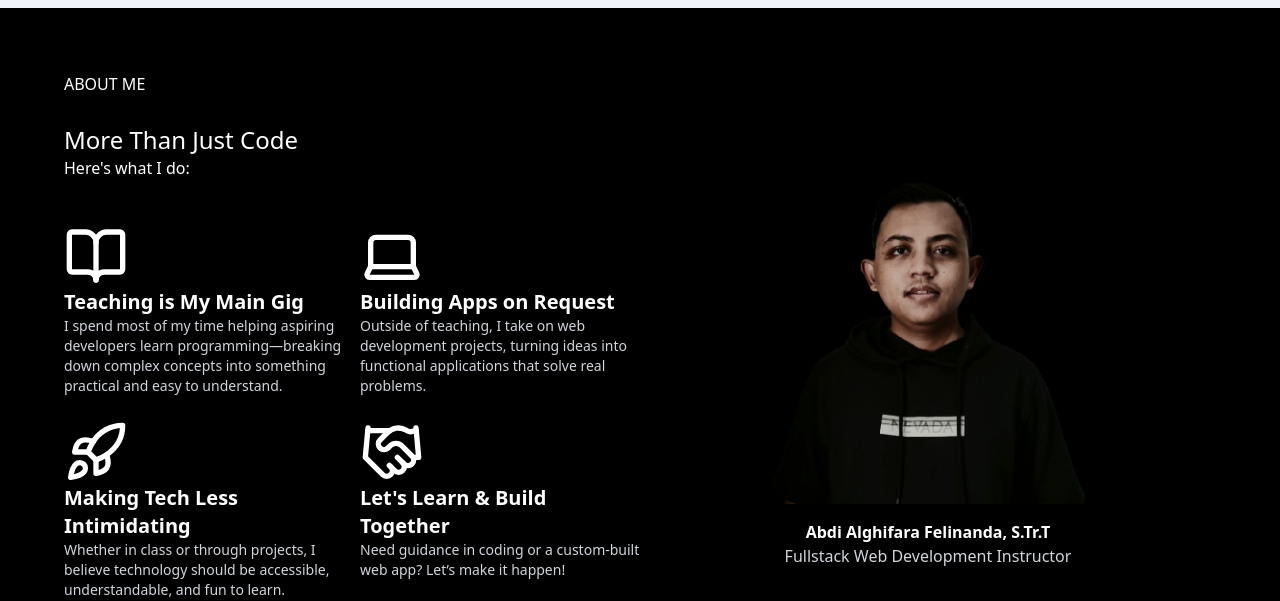
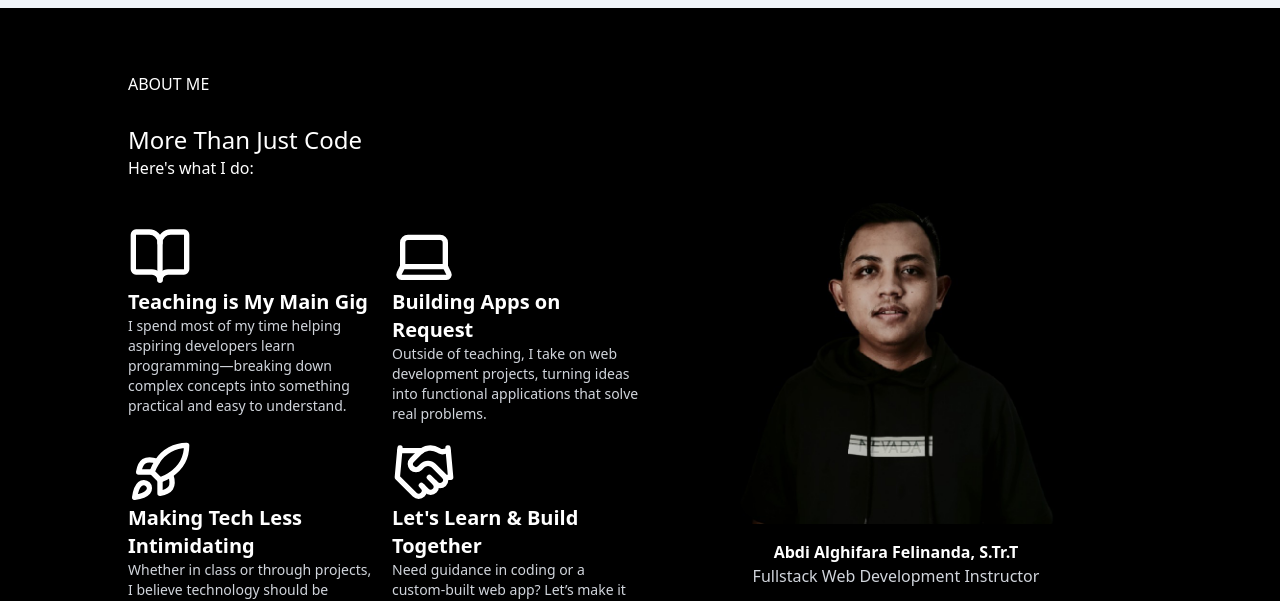
Before and after one commit to Abdi-01/personal-website, a Next.js app: page / in a window 1280 px wide. Shown: the part 900-1501 px from the top of the page. Built offline with nearby package versions, Linux system fonts and the light colour scheme.

Commit message:
revamp: animated section

```diff
--- a/package.json
+++ b/package.json
@@ -30,6 +30,7 @@
     "react-dom": "^19.0.0",
     "react-hook-form": "^7.54.2",
     "react-icons": "^5.5.0",
+    "react-intersection-observer": "^9.16.0",
     "sonner": "^2.0.1",
     "tailwind-merge": "^3.0.2",
     "tinymce": "^7.7.2",
--- a/src/app/layout.tsx
+++ b/src/app/layout.tsx
@@ -3,6 +3,7 @@ import { Geist, Geist_Mono } from "next/font/google";
 import "./globals.css";
 import Navbar from "@/components/core/Navbar/Navbar";
 import Footer from "@/components/core/Footer";
+import Transition from "@/components/motion/Transition";
 
 const geistSans = Geist({
   variable: "--font-geist-sans",
@@ -30,7 +31,11 @@ export default function RootLayout({
         className={`${geistSans.variable} ${geistMono.variable} antialiased`}
       >
         <Navbar />
-        <div className="min-h-screen">{children}</div>
+        <div className="min-h-screen">
+          {/* <Transition> */}
+          {children}
+          {/* </Transition> */}
+        </div>
         <Footer />
       </body>
     </html>
--- a/src/components/core/Container.tsx
+++ b/src/components/core/Container.tsx
@@ -1,11 +1,21 @@
 import * as React from "react";
+import Transition from "../motion/Transition";
+import AnimatedSection from "../motion/SectionTransition";
 
 interface IContainerProps {
   children: React.ReactNode;
+  id?: string;
 }
 
-const Container: React.FunctionComponent<IContainerProps> = ({ children }) => {
-  return <main className="container m-auto sm:px-16 2xl:px-0">{children}</main>;
+const Container: React.FunctionComponent<IContainerProps> = ({
+  children,
+  id,
+}) => {
+  return (
+    <main id={id} className="container m-auto sm:px-16 2xl:px-0">
+      <AnimatedSection id={id}>{children}</AnimatedSection>
+    </main>
+  );
 };
 
 export default Container;
--- /dev/null
+++ b/src/components/motion/SectionTransition.tsx
@@ -0,0 +1,43 @@
+// components/AnimatedSection.tsx
+"use client";
+
+import { motion, useAnimation } from "framer-motion";
+import { useEffect, useRef } from "react";
+import { useInView } from "react-intersection-observer";
+
+interface Props {
+  children: React.ReactNode;
+  id?: string;
+}
+
+export default function AnimatedSection({ children, id }: Props) {
+  const controls = useAnimation();
+  const [ref, inView] = useInView({ triggerOnce: true, threshold: 0.2 });
+
+  useEffect(() => {
+    if (inView) {
+      controls.start("visible");
+    }
+  }, [inView]);
+
+  const variants = {
+    hidden: { opacity: 0, y: 50 },
+    visible: {
+      opacity: 1,
+      y: 0,
+      transition: { duration: 0.6, ease: "easeOut" },
+    },
+  };
+
+  return (
+    <motion.section
+      id={id}
+      ref={ref}
+      initial="hidden"
+      animate={controls}
+      variants={variants}
+    >
+      {children}
+    </motion.section>
+  );
+}
--- a/src/views/Landing/components/About.tsx
+++ b/src/views/Landing/components/About.tsx
@@ -6,8 +6,9 @@ import Container from "@/components/core/Container";
 
 const About = () => {
   return (
-    // <Container>
-    <section id="about" className="bg-black">
+    <div className="bg-black">
+      <Container id="about">
+        <section className="bg-black">
           <div className="container  m-auto md:flex px-8 md:px-16 py-16 items-center">
             <div className="md:flex-1/2 space-y-7 text-white">
               <h2 className="uppercase">About Me</h2>
@@ -27,10 +28,13 @@ const About = () => {
                 </div>
                 <div className="text-center md:text-left">
                   <Laptop className="w-10 md:w-16 h-10 md:h-16 m-auto md:m-0 mb-6" />
-              <h3 className="text-xl font-bold">Building Apps on Request</h3>
+                  <h3 className="text-xl font-bold">
+                    Building Apps on Request
+                  </h3>
                   <p className="text-sm text-gray-300 font-light">
-                Outside of teaching, I take on web development projects, turning
-                ideas into functional applications that solve real problems.
+                    Outside of teaching, I take on web development projects,
+                    turning ideas into functional applications that solve real
+                    problems.
                   </p>
                 </div>
                 <div className="text-center md:text-left">
@@ -49,8 +53,8 @@ const About = () => {
                     Let&apos;s Learn & Build Together
                   </h3>
                   <p className="text-sm text-gray-300 font-light">
-                Need guidance in coding or a custom-built web app? Let’s make it
-                happen!
+                    Need guidance in coding or a custom-built web app? Let’s
+                    make it happen!
                   </p>
                 </div>
               </div>
@@ -70,8 +74,9 @@ const About = () => {
               </p>
             </div>
           </div>
-    </section>
-    // </Container>
+        </section>{" "}
+      </Container>
+    </div>
   );
 };
 
--- a/src/views/Landing/components/AlumniCareer.tsx
+++ b/src/views/Landing/components/AlumniCareer.tsx
@@ -5,11 +5,8 @@ import Image from "next/image";
 
 const AlumniCareer = () => {
   return (
-    <Container>
-      <section
-        id="alumniCareer"
-        className="space-y-7 px-6 md:px-16 py-10 md:py-16"
-      >
+    <Container id="alumniCareer">
+      <section className="space-y-7 px-6 md:px-16 py-10 md:py-16">
         <div>
           <h2 className="text-center uppercase text-gray-500">
             From Learning to Earning
--- a/src/views/Landing/components/Articles.tsx
+++ b/src/views/Landing/components/Articles.tsx
@@ -38,8 +38,8 @@ const articles = [
 
 const Articles = () => {
   return (
-    <Container>
-      <section id="articles" className="space-y-7 px-6 md:px-16 py-10 md:py-16">
+    <Container id="articles">
+      <section className="space-y-7 px-6 md:px-16 py-10 md:py-16">
         <div>
           <h2 className="text-center uppercase text-gray-500">
             Code, Teach, Explore
--- a/src/views/Landing/components/Portfolio.tsx
+++ b/src/views/Landing/components/Portfolio.tsx
@@ -19,11 +19,8 @@ const Portfolio = () => {
     grouped.push(projects.slice(i, i + 2));
   }
   return (
-    <Container>
-      <section
-        id="portfolio"
-        className="space-y-7 px-6 md:px-16 py-10 md:py-16"
-      >
+    <Container id="portfolio">
+      <section className="space-y-7 px-6 md:px-16 py-10 md:py-16">
         <h2 className="text-center uppercase text-gray-500">My Projects</h2>
         <div className="space-y-6">
           {grouped.map((pair, i) => (
```
Also changed, not shown: 1 other file (tests, documents, lock files or other folders). Lines whose indentation alone changed are shown as unchanged.
